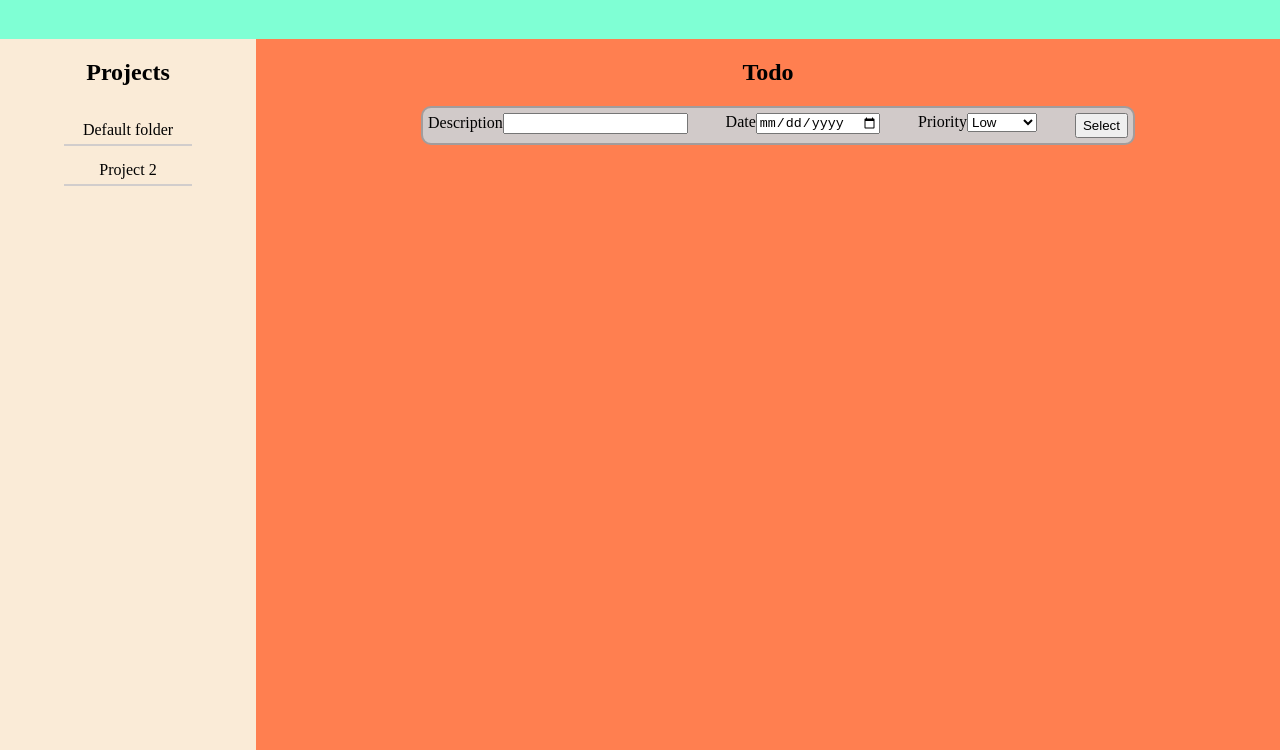
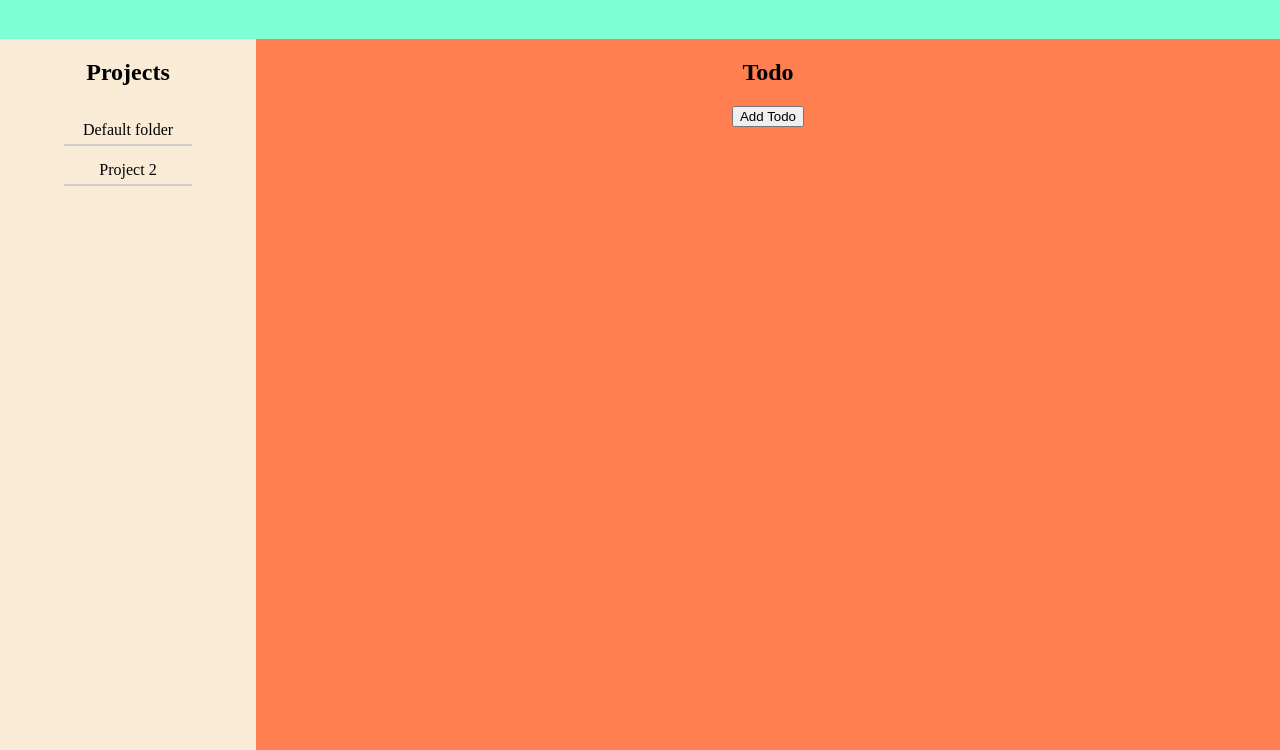
Before and after one commit to BigR0b/to-do-list, a website with bundled scripts: page dist/index.html in a window 1280 px wide. Shown: the part 50-800 px from the top of the page. Built offline with nearby package versions, Linux system fonts and the light colour scheme.

Commit message:
Add a button that creates the form modal

```diff
--- a/src/index.js
+++ b/src/index.js
@@ -11,7 +11,6 @@ import {
 } from './todo';
 import { createFrom, addToProject } from './ui';
 
-createFrom();
 const defaultProject = project('Default folder');
 const project2 = project('Project 2');
 addProject(defaultProject);
--- a/src/style.css
+++ b/src/style.css
@@ -35,14 +35,17 @@ nav {
   padding: 5px;
   margin-left: 20px;
   display: flex;
+  flex-direction: column;
   border: 2px solid var(--grey);
   background-color: var(--light-grey);
   border-radius: 10px;
-  justify-content: space-between;
-  height: 25px;
-  width: 700px;
+  justify-content: space-around;
+  align-items: center;
+  height: 250px;
+  width: 250px;
 }
-
+#todo-list-form::backdrop {
+}
 #project > div {
   width: 50%;
   border-bottom: 2px solid var(--light-grey);
--- a/src/ui.js
+++ b/src/ui.js
@@ -4,6 +4,7 @@ const todoFolder = document.querySelector('#todo');
 
 const todoForm = document.createElement('form');
 todoForm.setAttribute('id', 'todo-list-form');
+todoForm.classList.add('hidden');
 
 const createFrom = () => {
   //form text input
@@ -62,6 +63,12 @@ const createFrom = () => {
   todoFolder.appendChild(todoForm);
 };
 
+const createFormBtn = document.createElement('button');
+createFormBtn.setAttribute('type', 'button');
+createFormBtn.setAttribute('id', 'create-form');
+createFormBtn.textContent = 'Add Todo';
+todoFolder.appendChild(createFormBtn);
+
 const addToProject = projects => {
   projects.forEach(project => {
     const projectFolder = document.createElement('div');
```
Also changed, not shown: dist/bundle.js.
